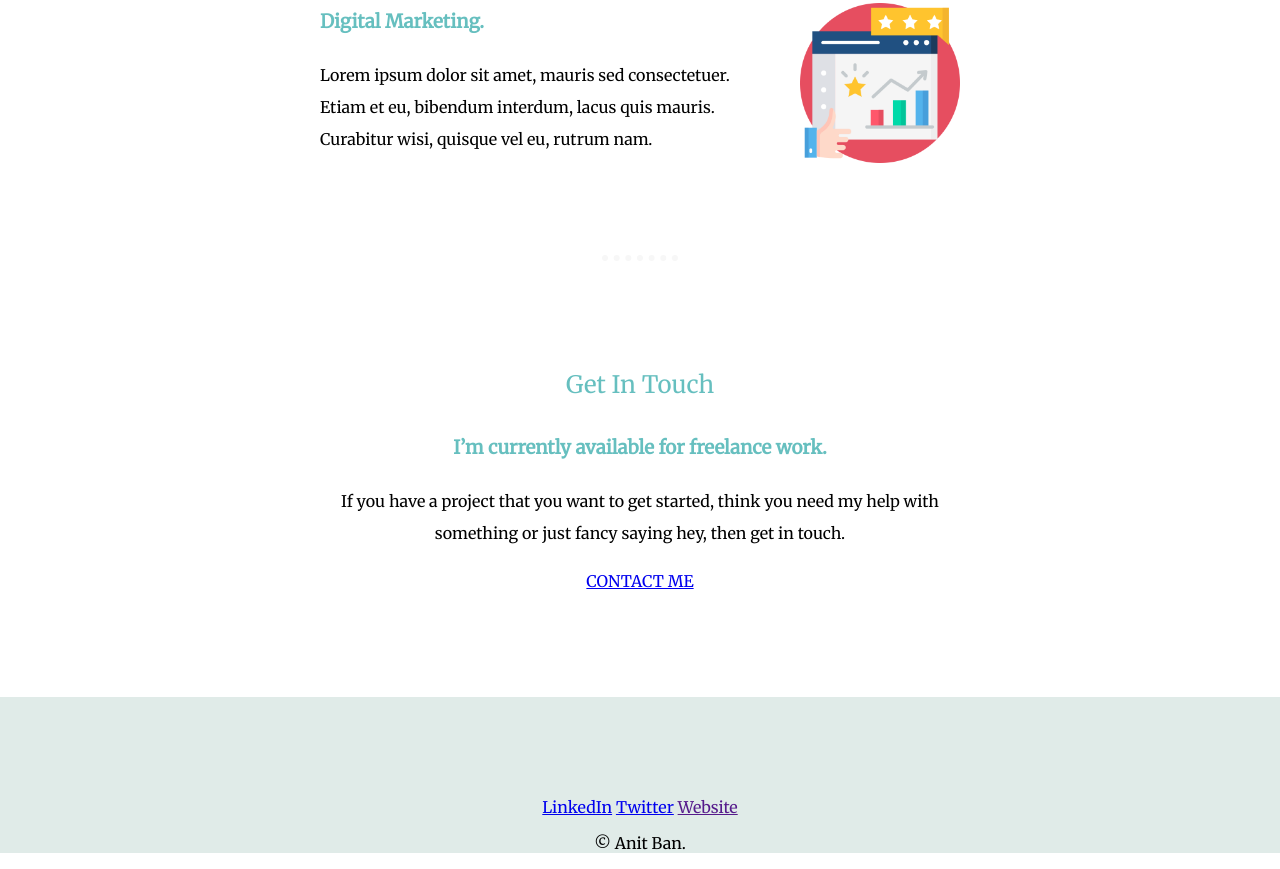
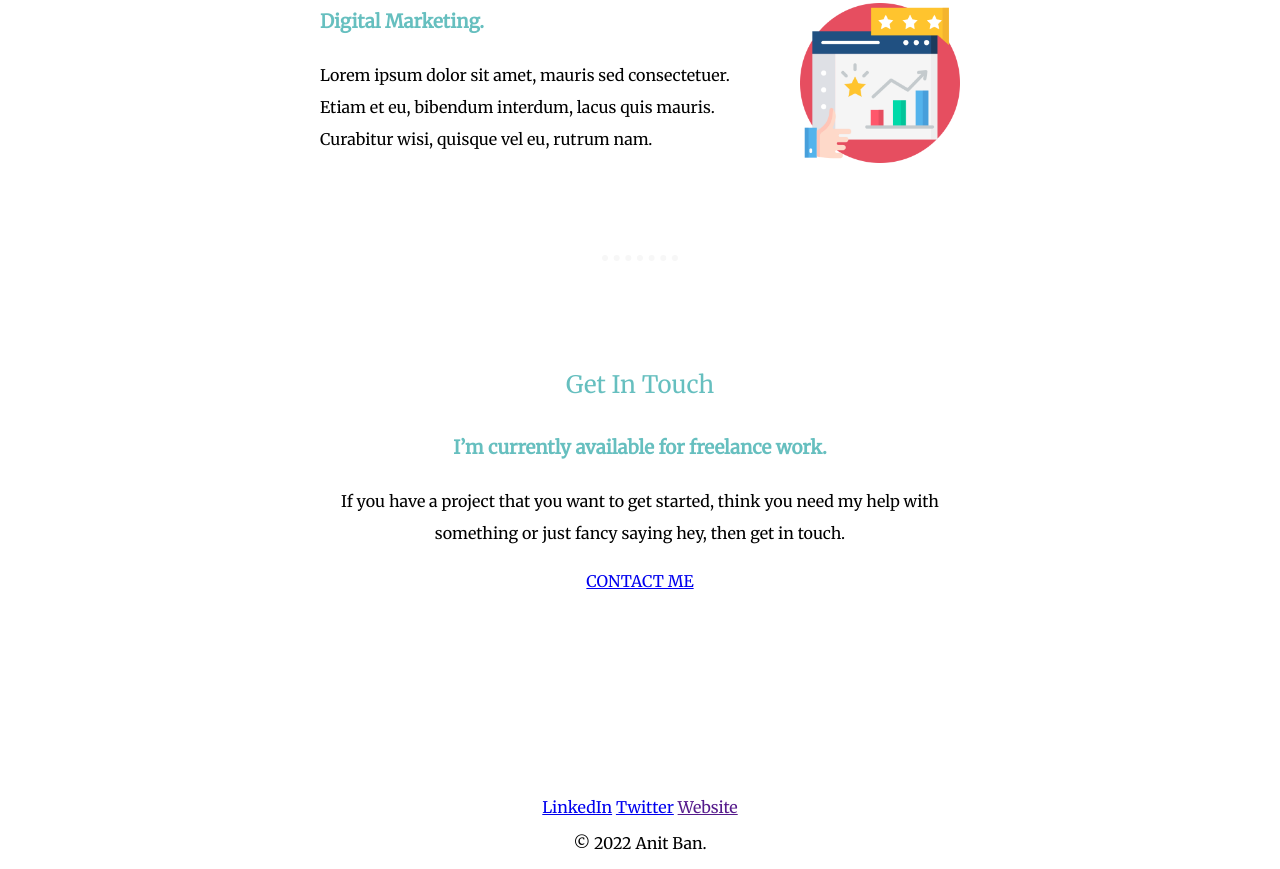
Before and after one commit to anitban/mysite, a plain HTML site: page index.html in a window 1280 px wide. Shown: the part 1696-2565 px from the top of the page. Drawn offline with Linux system fonts and the light colour scheme.

Commit message:
Update index.html

```diff
--- a/index.html
+++ b/index.html
@@ -20,6 +20,7 @@
     <h2>a web developer</h2>
     <img class="bottom-cloud" src="images/cloud1.png" alt="cloud">
     <img src="images/mountain2.png" alt="mountain">
+  </div>
     <div class="middle-container">
       <div class="profile">
         <img class="boy"src="images/boy.png" alt="">
@@ -54,7 +55,7 @@
       <a class="footer-link" href="https://www.linkedin.com/in/anitnab/">LinkedIn</a>
       <a class="footer-link" href="https://twitter.com/anitban_a">Twitter</a>
       <a class="footer-link" href="">Website</a>
-      <p>© Anit Ban.</p>
+      <p class="copyright">© 2022 Anit Ban.</p>
     </div>
 
 </body>
```
